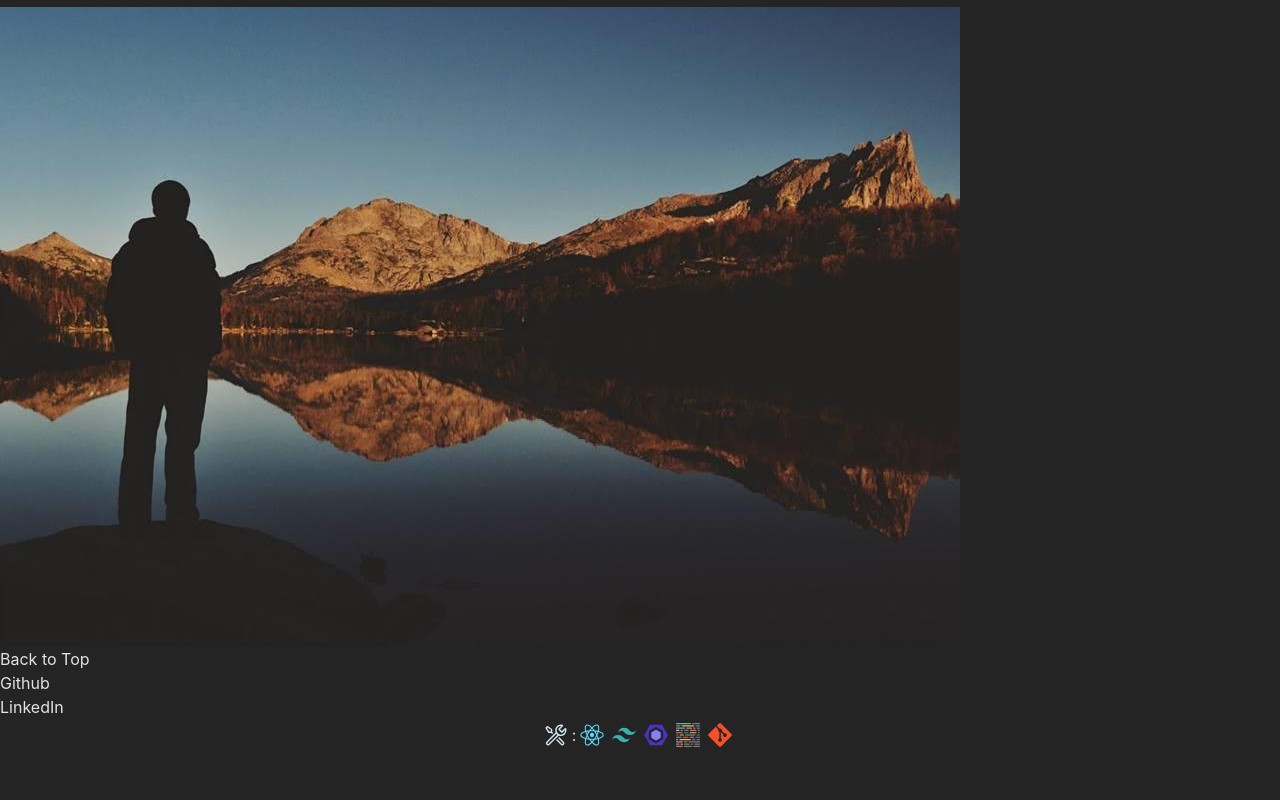
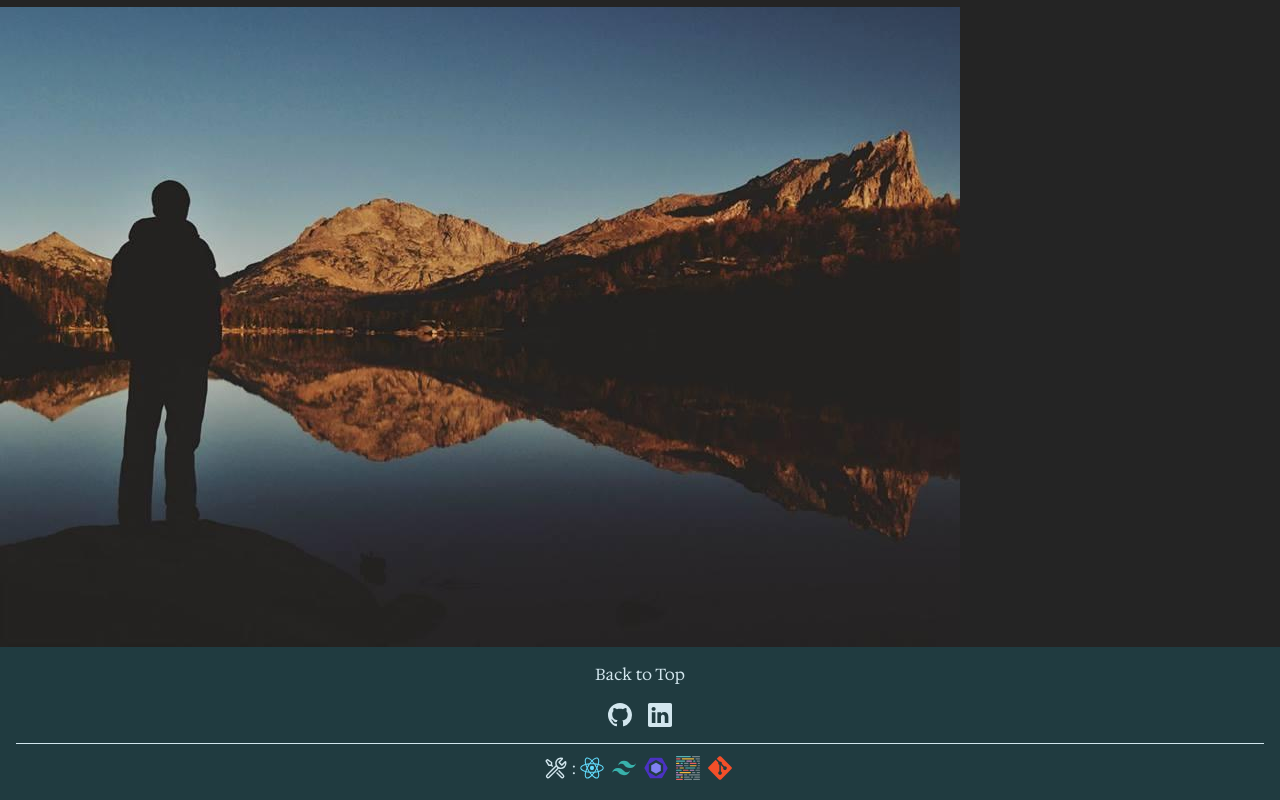
Before and after one commit to connorwarme/connorwarme.github.io, a React (Vite) app: page / in a window 1280 px wide. Shown: the part 5168-5968 px from the top of the page. Before the commit the page ends 5919 px from the top, so only its background shows below. Built offline with nearby package versions, Linux system fonts and the light colour scheme.

Commit message:
Continue creating and styling footer

```diff
--- a/src/components/Footer.jsx
+++ b/src/components/Footer.jsx
@@ -1,19 +1,28 @@
-import { VscTools } from 'react-icons/vsc'
+import { VscTools, VscGithubInverted } from 'react-icons/vsc'
+import { BsLinkedin } from "react-icons/bs";
 import { siteTools } from '../data/toolData';
 import ToolUnit from './ToolUnit';
 
 const Footer = () => {
 
   return (
-    <div className="w-dvw">
-      <a href="#top">Back to Top</a>
-      <div>
-        <p>Github</p>
-        <p>LinkedIn</p>
+    <div className="w-dvw bg-midnight-green/75 text-wave-spray font-play flex flex-col justify-center p-4">
+      <a href="#top" className="text-center font-body ">Back to Top</a>
+      <div className='flex justify-center py-2'>
+        <div>
+          <a href="https://github.com/connorwarme" target='_blank' rel='noreferrer' title='Check out my GitHub profile' className='hover:scale-110'>
+            <VscGithubInverted className='m-2 h-6 w-6 hover:rotate-[360deg] transition-all ease-in-out duration-500' aria-label='GitHub icon'/>
+          </a>
+        </div>
+        <div>
+          <a href="https://www.linkedin.com/in/connor-warme-13c8" target='_blank' rel='noreferrer' title='Connect on LinkedIn'>
+            <BsLinkedin alt="LinkedIn" className='m-2 h-6 w-6 hover:rotate-[360deg] transition-all ease-in-out duration-500' aria-label='LinkedIn icon' />
+          </a>
+        </div>
       </div>
-      <div className='flex justify-center items-center'>
+      <div className='flex justify-center items-center border-t border-wave-spray pt-2'>
         <span className='flex justify-center'>
-          <VscTools className="h-6 w-6 text-wave-spray" />
+          <VscTools className="h-6 w-6 " />
           <span className="ml-1">:</span>
         </span>
         <div className='flex'>
```
